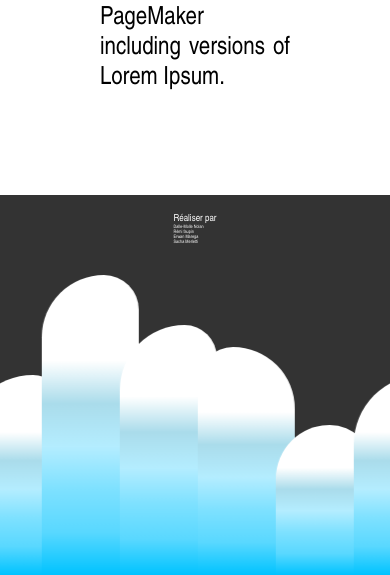
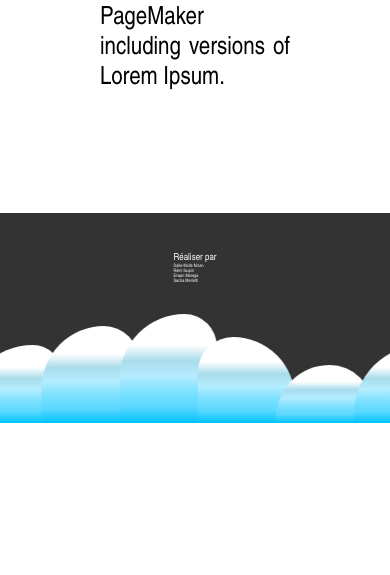
Before and after one commit to RETR0EDIT/webdoc, a PHP site: page /Lichete.php in a window 390 px wide. Shown: the part 3607-4182 px from the top of the page. After the commit the page ends 4030 px from the top, so only its background shows below. Run offline with PHP 8.4, Linux system fonts and the light colour scheme.

Commit message:
responsive

```diff
--- a/assets/styles/all.css
+++ b/assets/styles/all.css
@@ -29,6 +29,6 @@ p {
 
 ::-webkit-scrollbar-thumb {
   background-image: url(../img/scroll.png);
-  height: 125px;
+  height: 15%;
   width: 100%;
 }
--- a/assets/styles/bot.css
+++ b/assets/styles/bot.css
@@ -162,7 +162,7 @@
 }
 
 .bouton-chat>img {
-  width: 140px;
+  width: 12vw;
 }
 
 .brie {
--- a/assets/styles/footer.css
+++ b/assets/styles/footer.css
@@ -1,7 +1,7 @@
 footer {
   width: 100%;
   overflow: hidden;
-  padding-top: 100px;
+  padding-top: 10%;
   display: flex;
   flex-direction: column;
   align-items: center;
@@ -49,31 +49,31 @@ footer .waves .wave__box {
 }
 
 footer .waves .wave__box--1 {
-  height: 400px;
+  height: 22vw;
   border-radius: 200px 350px 0px 0px;
   background: linear-gradient(0deg, #00c3ff, #59d8ff, #7ee1ff, #b4edff, #aadceb, #fff, #fff, #fff);
 }
 
 footer .waves .wave__box--2 {
-  height: 250px;
+  height: 15vw;
   border-radius: 250px 200px 0px 0px;
   background: linear-gradient(0deg, #00c3ff, #59d8ff, #7ee1ff, #b4edff, #aadceb, #fff, #fff, #fff);
 }
 
 footer .waves .wave__box--3 {
-  height: 300px;
+  height: 20vw;
   border-radius: 500px 200px 0px 0px;
   background: linear-gradient(0deg, #00c3ff, #59d8ff, #7ee1ff, #b4edff, #aadceb, #fff, #fff, #fff);
 }
 
 footer .waves .wave__box--4 {
-  height: 500px;
+  height: 25vw;
   border-radius: 5350px 3000px 0px 0px;
   background: linear-gradient(0deg, #00c3ff, #59d8ff, #7ee1ff, #b4edff, #aadceb, #fff, #fff, #fff);
 }
 
 footer .waves .wave__box--5 {
-  height: 400px;
+  height: 28vw;
   border-radius: 400px 200px 0px 0px;
   background: linear-gradient(0deg, #00c3ff, #59d8ff, #7ee1ff, #b4edff, #aadceb, #fff, #fff, #fff);
 }
--- a/assets/styles/nav.css
+++ b/assets/styles/nav.css
@@ -121,8 +121,8 @@
 }
 
 .switch-container {
-  margin-top: -26px;
-  margin-left: 85px;
+  margin-top: -33%;
+  margin-left: 114%;
 }
 
 .switch-input {
--- a/assets/styles/responsive.css
+++ b/assets/styles/responsive.css
@@ -1,7 +1,5 @@
 @media (max-width: 1600px) {
-  .section_carte {
-    width: 768px;
-  }
+
 
   .img_container {
     width: 768px;
@@ -87,9 +85,11 @@
 
   }
 
-  .demi-cercle {
-    background-color: #333 !important;
-    height: 650px;
+  footer{
+    background-color: #333;
+  }
+  .demi-cercle{
+    display: none;
   }
 
   .dark-mode footer .content {
@@ -115,10 +115,6 @@
 
   .resumer-txt {
     padding: 0;
-  }
-
-  .section_carte {
-    width: 480px;
   }
 
   .img_container {
@@ -178,23 +174,6 @@
     top: 95px;
     left: 100px;
   }
-  .wave__box--5 {
-    height: 250px!important;
-  }
-.wave__box--4 {
-  height: 300px!important;
-}
-.wave__box--3 {
-  height: 200px!important;
-}
-
-.wave__box--2 {
-  height: 150px!important;
-}
-.wave__box--1 {
-  height:
-  228px!important;
-}
 
 }
 
@@ -212,12 +191,31 @@
     width: 100%;
     height: 100%;
   }
-
-  footer{
-    padding-top: 0!important;
+  .img_dark{
+    display: none;
   }
 
-  .demi-cercle {
-    height: 45%;
+}
+
+@media (max-width: 300px) {
+
+  .nav{
+    height: 16vw!important;
+  }
+
+  .nav>.nav-header>.nav-title {
+    font-size: 8vw!important;
+  }
+  .switch-label {
+    width: 18vw!important;
+    height: 9.3vw!important;
+  }
+  .switch-slider {
+    width: 9.3vw!important;
+    height: 9.3vw!important;
+  }
+  .nav>.nav-btn>label>span{
+    width: 7vw!important;
+    height: 3vw!important;
   }
 }
```
Also changed, not shown: musee.php (renamed from musee.html).
